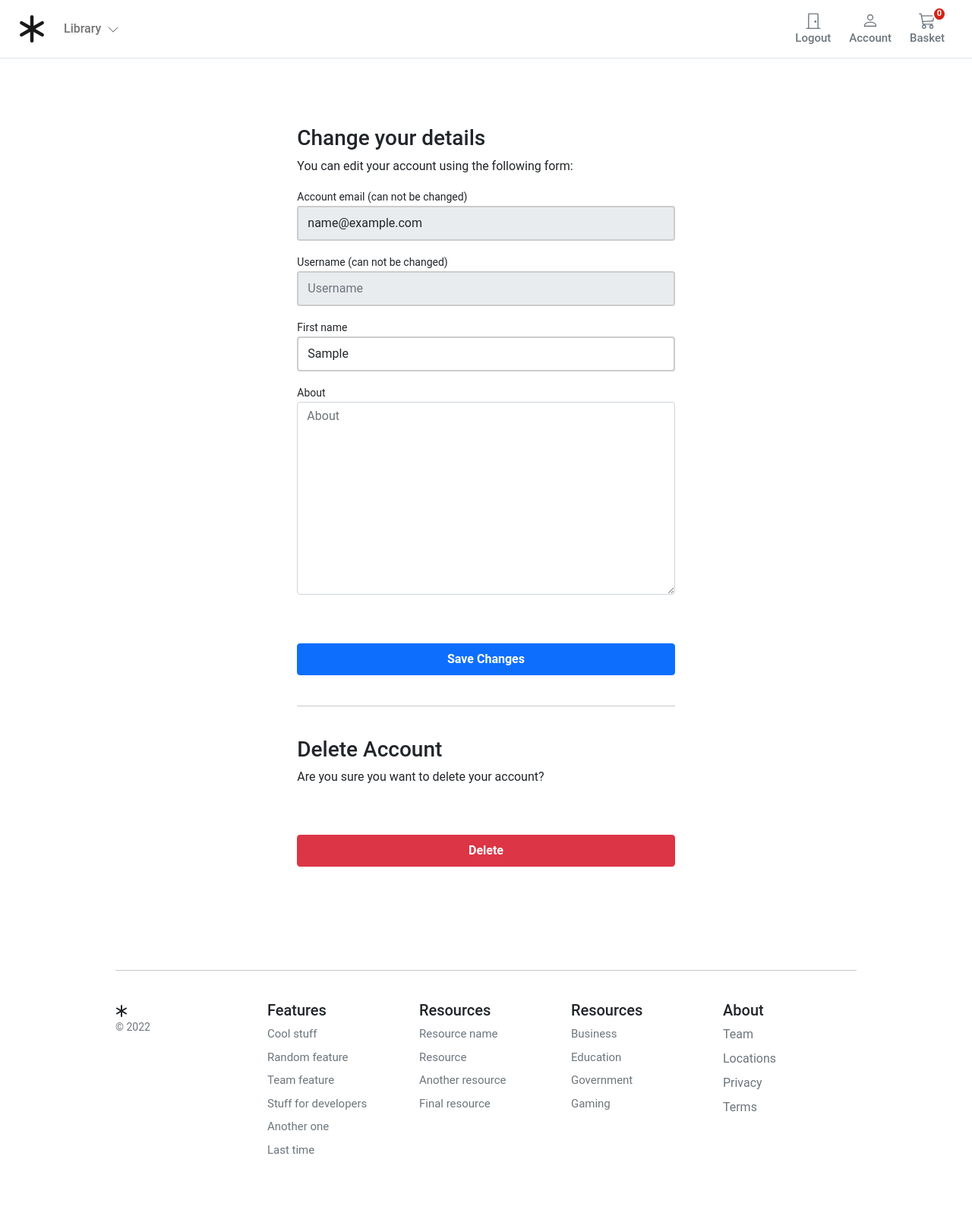
After one commit to Danielvalev/django-ecommerce, a Django app: page /account/profile/edit/ in a window 1280 px wide. The commit adds this page. Shown: the whole page at 76% size. Run offline with Django 3.2, Linux system fonts and the light colour scheme; the visitor is signed in with stand-in values (Sample User, id 1); data that the repository does not hold is empty; parts of the project's set-up code (start-up, migrations or seed data) failed here and were passed over.

Commit message:
[added] update and delete user

```diff
--- a/ecommerce/account/forms.py
+++ b/ecommerce/account/forms.py
@@ -52,3 +52,31 @@ class RegistrationForm(forms.ModelForm):
             {'class': 'form-control mb-3', 'placeholder': 'Password'})
         self.fields['password2'].widget.attrs.update(
             {'class': 'form-control', 'placeholder': 'Repeat Password'})
+
+
+class UserEditForm(forms.ModelForm):
+    email = forms.EmailField(
+        label='Account email (can not be changed)', max_length=200, widget=forms.TextInput(
+            attrs={'class': 'form-control mb-3', 'placeholder': 'email', 'id': 'form-email', 'readonly': 'readonly'}))
+
+    user_name = forms.CharField(
+        label='Username (can not be changed)', min_length=4, max_length=50, widget=forms.TextInput(
+            attrs={'class': 'form-control mb-3', 'placeholder': 'Username', 'id': 'form-user_name',
+                   'readonly': 'readonly'}))
+
+    first_name = forms.CharField(
+        label='First name', min_length=4, max_length=50, widget=forms.TextInput(
+            attrs={'class': 'form-control mb-3', 'placeholder': 'Firstname', 'id': 'form-firstname'}))
+
+    about = forms.CharField(
+        label='About', min_length=4, max_length=150, widget=forms.Textarea(
+            attrs={'class': 'form-control mb-3', 'placeholder': 'About', 'id': 'form-about'}))
+
+    class Meta:
+        model = UserBase
+        fields = ('email', 'user_name', 'first_name', 'about')
+
+    def __init__(self, *args, **kwargs):
+        super().__init__(*args, **kwargs)
+        self.fields['user_name'].required = True
+        self.fields['email'].required = True
--- a/ecommerce/account/urls.py
+++ b/ecommerce/account/urls.py
@@ -2,6 +2,7 @@ from django.urls import path
 from . import views
 from django.contrib.auth import views as auth_views
 from .forms import (UserLoginForm)
+from django.views.generic import TemplateView
 
 app_name = 'account'
 
@@ -14,4 +15,8 @@ urlpatterns = [
     path('activate/<slug:uidb64>/<slug:token>)/', views.account_activate, name='activate'),
     # User dashboard
     path('dashboard/', views.dashboard, name='dashboard'),
+    path('profile/edit/', views.edit_details, name='edit_details'),
+    path('profile/delete_user/', views.delete_user, name='delete_user'),
+    path('profile/delete_confirm/', TemplateView.as_view(template_name='account/user/delete_confirm.html'),
+         name='delete_confirmation'),
 ]
--- a/ecommerce/account/views.py
+++ b/ecommerce/account/views.py
@@ -1,5 +1,5 @@
 from django.shortcuts import render, redirect
-from .forms import RegistrationForm
+from .forms import RegistrationForm, UserEditForm
 from django.contrib.sites.shortcuts import get_current_site
 from django.template.loader import render_to_string
 from django.utils.http import urlsafe_base64_decode, urlsafe_base64_encode
@@ -60,6 +60,30 @@ def account_activate(request, uidb64, token):
 
 
 @login_required
+def edit_details(request):
+    if request.method == 'POST':
+        user_form = UserEditForm(instance=request.user, data=request.POST)
+
+        if user_form.is_valid():
+            user_form.save()
+    else:
+        user_form = UserEditForm(instance=request.user)
+
+    return render(request, 'account/user/edit_details.html', {
+                      'user_form': user_form
+                  })
+
+
+@login_required
+def delete_user(request):
+    user = UserBase.objects.get(user_name=request.user)
+    user.is_active = False
+    user.save()
+    logout(request)
+    return redirect('account:delete_confirmation')
+
+
+@login_required
 def dashboard(request):
     return render(request, 'account/user/dashboard.html', {
 
--- a/ecommerce/templates/account/user/dashboard.html
+++ b/ecommerce/templates/account/user/dashboard.html
@@ -10,7 +10,7 @@
         </div>
         <div class="col-12 d-flex justify-content-between">
             <div>Manage your <b>orders</b> and personal details</div>
-            <div><a href="#">Change Details</a></div>
+            <div><a href="{% url 'account:edit_details' %}">Change Details</a></div>
             <hr>
         </div>
         <div class="container" style="max-width: 1000px">
--- /dev/null
+++ b/ecommerce/templates/account/user/edit_details.html
@@ -0,0 +1,80 @@
+{% extends "../../store/base.html" %}
+{% block title %}Edit Profile{% endblock %}
+{% block content %}
+
+<style>
+    .account-form input {
+        border: 2px solid #ccc;
+        height: calc(2em + .75rem + 2px);
+    }
+
+    .account-form input:focus {
+        border-color: #1497ff;
+        box-shadow: none;
+    }
+
+
+
+</style>
+
+<div class="container-fluid">
+    <div class="row no-gutter">
+        <div class="col-md-12">
+            <div class="login d-flex align-items-center py-5">
+                <div class="container">
+                    <div class="row">
+                        <div class="col-12 col-lg-7  mx-auto">
+
+                            <form class="account-form px-4 pt-4" method="post" enctype="multipart/form-data">
+
+                                {% if user_form.is_valid and profile_form.is_valid %}
+                                <div class="alert alert-primary" role="alert">
+                                    Details successfully updated!
+                                </div>
+                                <p class="small text-center pt-0">
+                                    <a href="{% url 'account:dashboard' %}">Back to Dashboard</a>
+                                </p>
+                                {% else %}
+                                <h3>Change your details</h3>
+                                <p>You can edit your account using the following form:</p>
+                                {% endif %}
+
+                                {% if form.errors %}
+                                <div class="alert alert-primary" role="alert">
+                                    Error: Please try again!
+                                </div>
+                                {% endif %}
+
+                                {% csrf_token %}
+                                <label class="small font-weight-bold">{{ user_form.email.label }}</label>
+                                {{ user_form.email }}
+                                <label class="small font-weight-bold">{{ user_form.user_name.label }}</label>
+                                {{ user_form.user_name }}
+                                <label class="small font-weight-bold">{{ user_form.first_name.label }}</label>
+                                {{ user_form.first_name }}
+                                <label class="small font-weight-bold">{{ user_form.about.label }}</label>
+                                {{ user_form.about }}
+
+
+                                <button class="btn btn-primary btn-block py-2 mb-4 mt-5 fw-bold w-100" type="submit"
+                                        value="Save changes">Save Changes
+                                </button>
+                                <hr class="mb-3">
+                            </form>
+                            <form class="account-form px-4" action="{% url 'account:delete_user' %}" method="post">
+                                {% csrf_token %}
+                                <p class=" h3 pt-4 font-weight-bold">Delete Account</p>
+                                <p>Are you sure you want to delete your account?</p>
+                                <button type="submit" role="button"
+                                        class="btn btn-danger btn-block py-2 mb-4 mt-5 fw-bold w-100">Delete
+                                </button>
+                            </form>
+
+                        </div>
+                    </div>
+                </div>
+            </div>
+        </div>
+    </div>
+</div>
+{% endblock %}
--- a/ecommerce/templates/store/base.html
+++ b/ecommerce/templates/store/base.html
@@ -79,7 +79,7 @@
                     <span class="fs15 fw500">Logout</span>
                 </a>
                 {% else %}
-                <a type="button" role="button" href=""
+                <a type="button" role="button" href="{% url 'account:login' %}"
                    class="btn btn-outline-secondary border-0 basket-btn">
                     <div>
                         <svg xmlns="http://www.w3.org/2000/svg" width="22" height="22" fill="currentColor"
@@ -94,7 +94,7 @@
                 {% endif %}
 
 
-                <a type="button" role="button" href=""
+                <a type="button" role="button" href="{% url 'account:dashboard' %}"
                    class="btn btn-outline-secondary border-0 basket-btn">
                     <div>
                         <svg xmlns="http://www.w3.org/2000/svg" width="22" height="22" fill="currentColor"
```
Also changed, not shown: ecommerce/templates/account/user/delete_confirm.html (added, +36 -0 lines).
